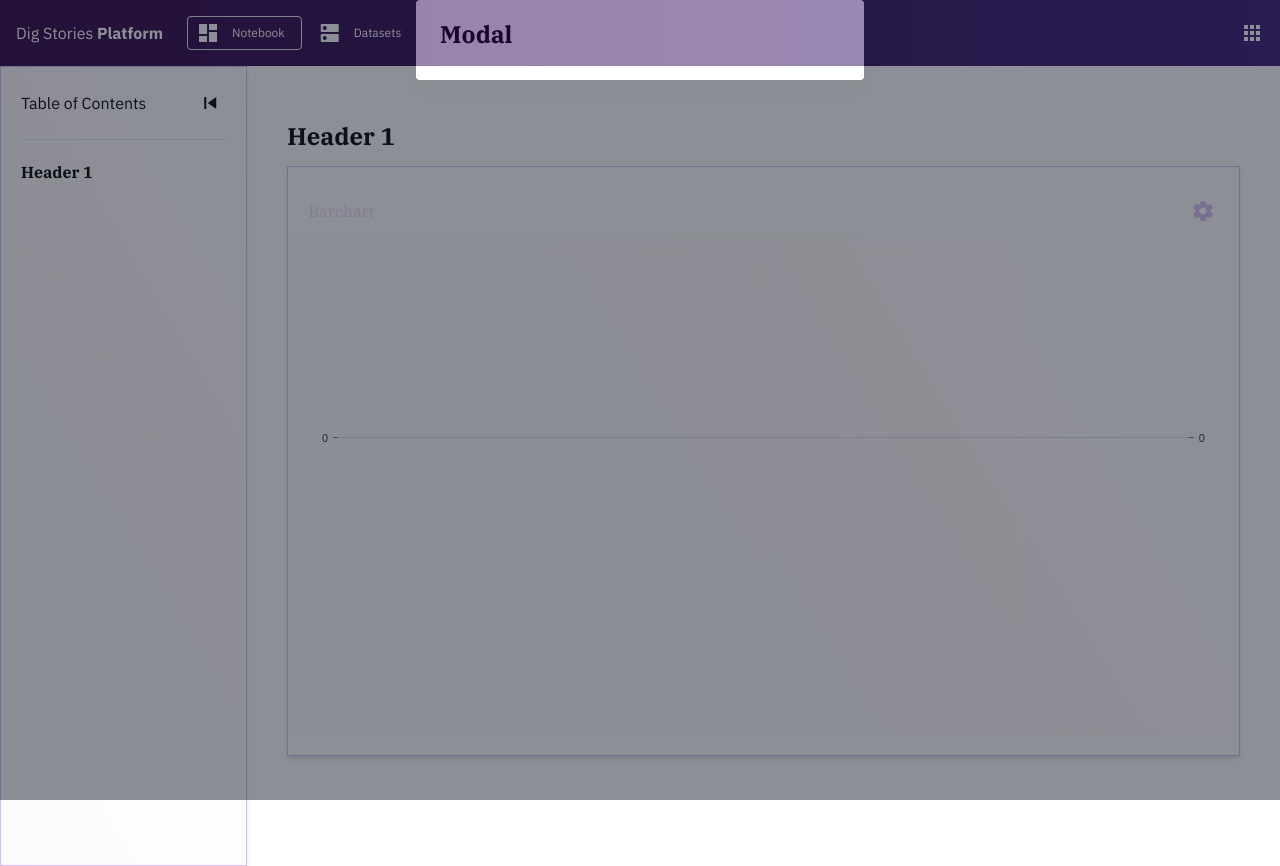
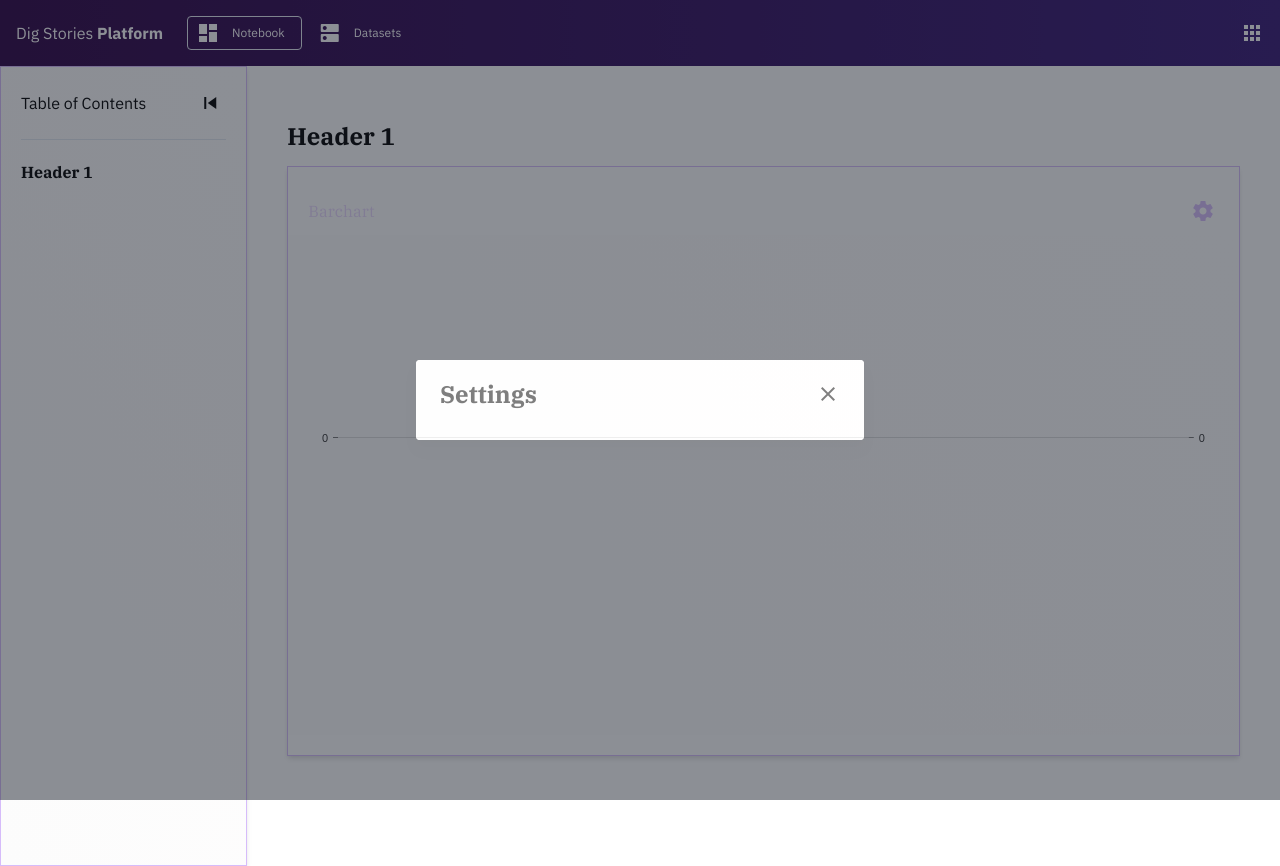
Before and after one commit to gezibash/dgs-platform, a React (Create React App) app: page / in a window 1280 px wide. Both pictures are taken after a click on the button "settings". Built offline with nearby package versions, Linux system fonts and the light colour scheme; no server answers.

Commit message:
Settings Modal changes

```diff
--- a/src/components/Charts/ChartElement/ChartElement.tsx
+++ b/src/components/Charts/ChartElement/ChartElement.tsx
@@ -38,7 +38,7 @@ const ChartElement: React.FC = () => {
       <div className="flex w-full">
         <BarChart data={data.data} names={data.names} />
       </div>
-      <SettingsModal hidden={hiddenSettings} />
+      <SettingsModal setHidden={setHiddenSettings} hidden={hiddenSettings} />
     </div>
   );
 };
--- a/src/components/Charts/ChartElement/SettingsModal/SettingsModal.tsx
+++ b/src/components/Charts/ChartElement/SettingsModal/SettingsModal.tsx
@@ -4,15 +4,19 @@ import './SettingsModal.css';
 
 interface SettingsModalProps {
   hidden: boolean;
+  setHidden: Function;
 }
 
-const SettingsModal: React.FC<SettingsModalProps> = ({ hidden }: SettingsModalProps) => (
+const SettingsModal: React.FC<SettingsModalProps> = ({ hidden, setHidden }: SettingsModalProps) => (
   <div className={`modal ${hidden ? 'opacity-0 pointer-events-none' : ''} fixed w-full h-full top-0 left-0 flex items-center justify-center`}>
-    <div className="modal-overlay absolute w-full h-full bg-gray-900 opacity-50">
+    <div className="modal-overlay absolute w-full h-full bg-gray-900 opacity-50 flex items-center justify-center">
       <div className="modal-container bg-white w-11/12 md:max-w-md mx-auto rounded shadow-lg z-50 overflow-y-auto">
-        <div className="modal-content py-4 text-left px-6">
+        <div className="modal-content py-4 text-left px-6 bg-white z-100">
           <div className="flex justify-between items-center pb-3">
-            <h3>Modal</h3>
+            <h3 className="flex w-full">Settings</h3>
+            <button type="button" className="flex items-center flex-grow" onClick={() => setHidden(!hidden)}>
+              <i className="material-icons">close</i>
+            </button>
           </div>
         </div>
       </div>
```
